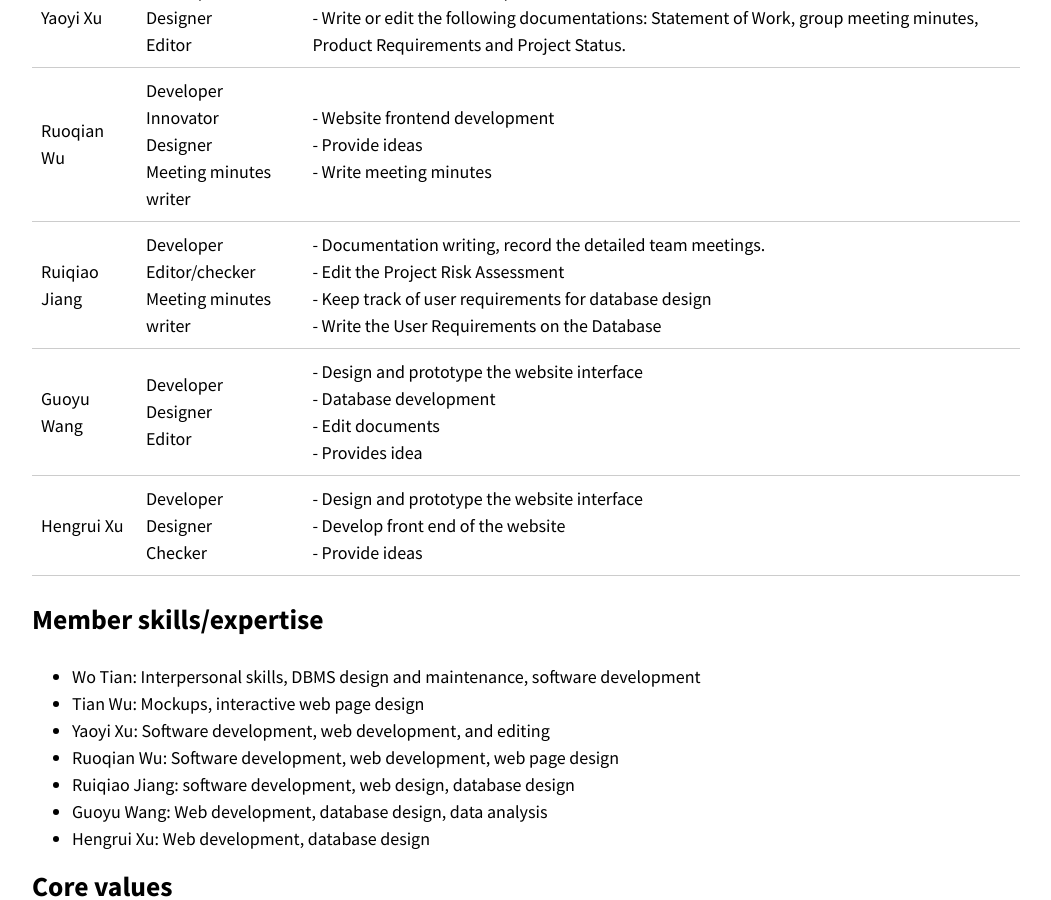
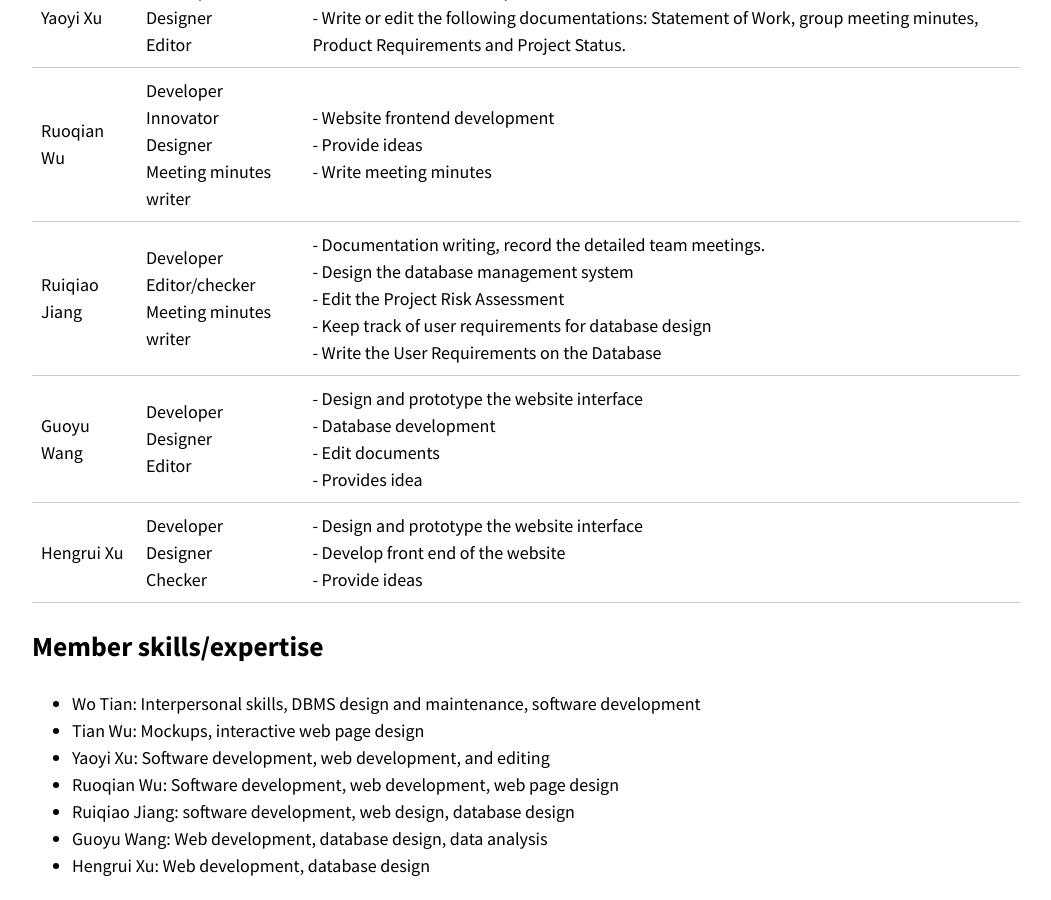
Before and after one commit to optofab/optofab.github.io, a Jekyll site: the page built from team-charter.md, in a window 1280 px wide and 900 px high, scrolled down 1628 px. Shown: the whole window, without its empty margins (114-1165 px from the left). Built offline with Jekyll 4.4.1, drawn with Linux system fonts in a browser that asks for light colours; nearby versions of some CDN libraries; emoji names are drawn with the system emoji font.

Commit message:
Update team-charter.md

```diff
--- a/team-charter.md
+++ b/team-charter.md
@@ -52,7 +52,7 @@ tag:
   <tr>
     <td>Ruiqiao Jiang</td>
     <td>Developer<br>Editor/checker<br>Meeting minutes writer</td>
-    <td>- Documentation writing, record the detailed team meetings.<br>- Edit the Project Risk Assessment <br>- Keep track of user requirements for database design<br>- Write the User Requirements on the Database</td>
+    <td>- Documentation writing, record the detailed team meetings.<br>- Design the database management system  <br>- Edit the Project Risk Assessment <br>- Keep track of user requirements for database design<br>- Write the User Requirements on the Database</td>
   </tr>
   <tr>
     <td>Guoyu Wang</td>
```
